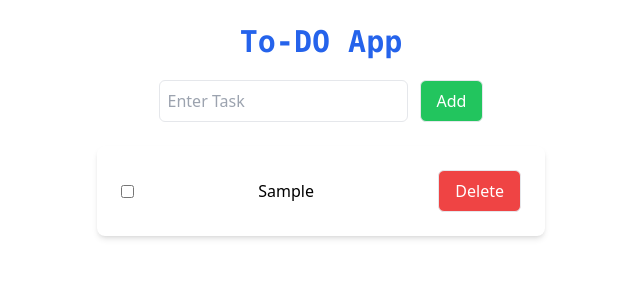
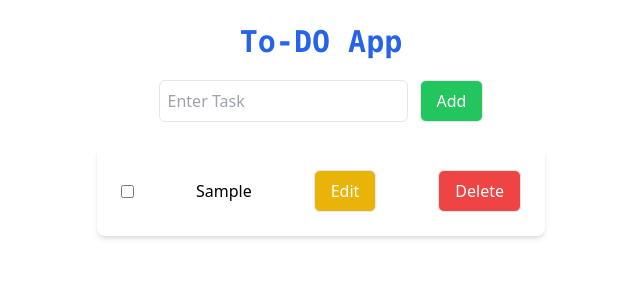
Before and after one commit to Vinit-kanpariya/Vinit-todo-app, a React (Create React App) app: page / in a window 1280 px wide. Both pictures are taken after typing "Sample" into the empty fields and a click on the button "Add". Shown: the top 300 px of the page, without its empty margins (319-959 px from the left). Built offline with nearby package versions, Linux system fonts and the light colour scheme.

Commit message:
Update TodoItem.js

```diff
--- a/src/Components/TodoItem.js
+++ b/src/Components/TodoItem.js
@@ -1,16 +1,53 @@
-import React from "react";
+import React,{useEffect, useState} from "react";
 
-function TodoItem({ todo, toggleComplete, deleteTodo}){
+function TodoItem({ todo, toggleComplete, deleteTodo, editTodo}){
+    const[isEditing, setIsEditing] = useState(false);
+    const[newText, setNewText] = useState(todo.text);
+
+    useEffect(() => {
+        if(!isEditing){
+            setNewText(todo.text);
+        }
+    }, [todo.text, isEditing]);
+
+    const handleEdit = () => {
+        if(isEditing){
+            if(newText.trim()){
+                editTodo(todo.id, newText);
+                setNewText(newText);
+            }else{
+                alert("Task name can not be Empty!");
+            }
+        }
+        setIsEditing(!isEditing);
+    };
+
+    useEffect(() => {
+        setNewText(todo.text);
+    }, [todo.text]);
+
     return(
         <div className="flex items-center justify-between p-2 border- b  border-grey-200 last:border-none">
             <input
             type="checkbox"
+            checked = {todo.completed}
             name="checkbox"
-            checked = {todo.completed}
             onChange={() => toggleComplete(todo.id)}/>
+            {isEditing? (
+                <input
+                type="text"
+                value={newText}
+                name="input"
+                onChange={(e) => setNewText(e.target.value)}
+                />
+            ):(
             <span>
                 {todo.text}
-            </span>
+            </span>)}
+            <button onClick={handleEdit}
+                className={`${isEditing ? "bg-green-500 hover:bg-green-200 hover:text-green-600 p-1 border hover:border-green-600" : " justify-self-end bg-yellow-500 hover:bg-yellow-200 hover:text-yellow-600 p-1 border hover:border-yellow-600"} text-white px-4 py-2 rounded-md`}>
+                    {isEditing? "Save" : "Edit"}
+            </button>
             <button onClick={() => deleteTodo(todo.id)}
             className="bg-red-500 text-white px-4 py-2 rounded-md hover:bg-red-100 hover:text-red-600 p-1 border hover:border-red-600"
                 >Delete</button>
```
